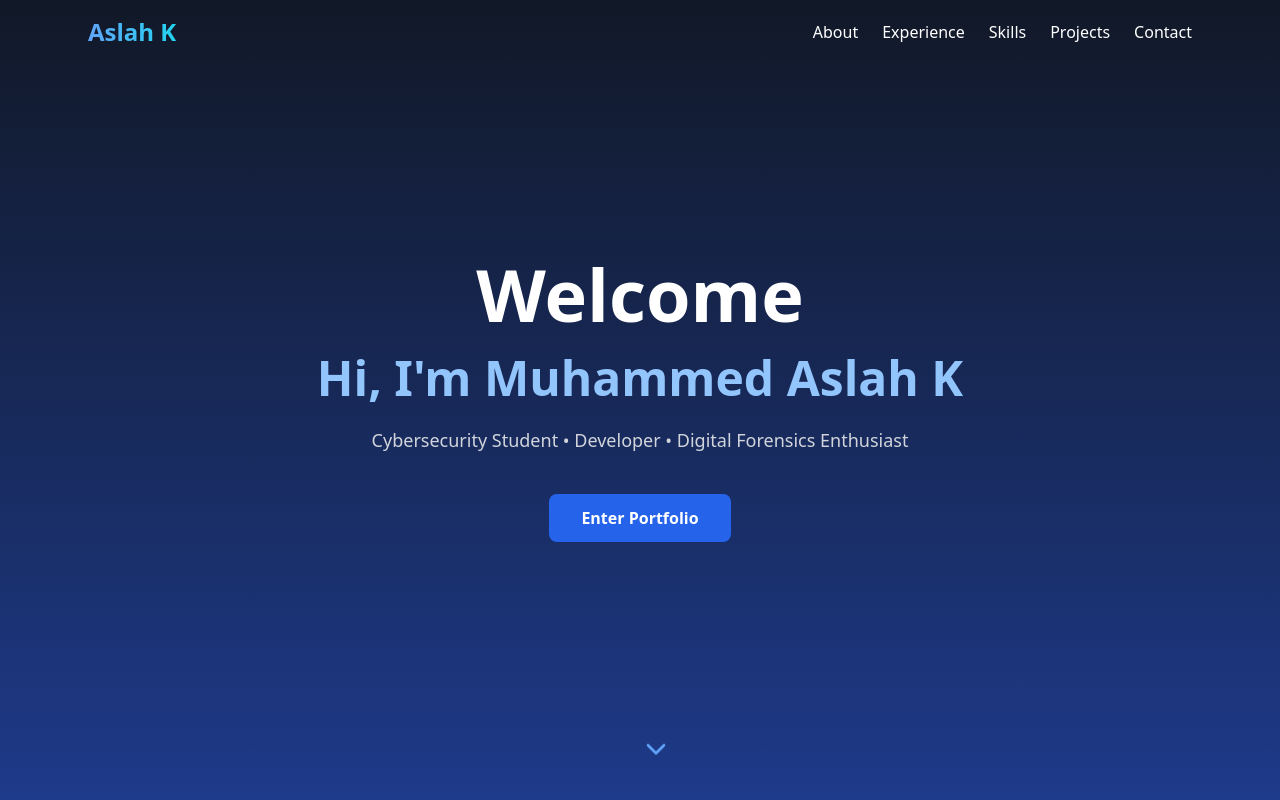
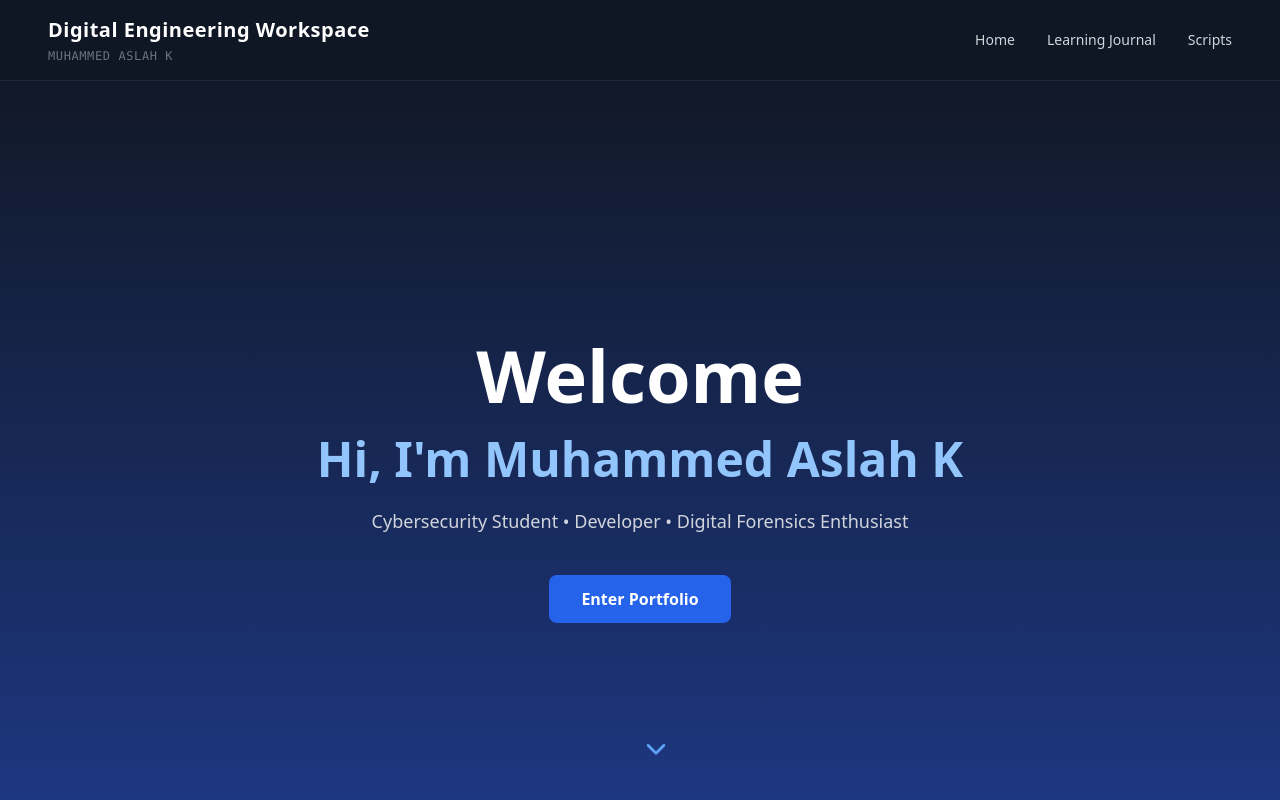
Before and after one commit to ASLAH-K/portfolio, a React (Vite) app: page / in a window 1280 px wide. Shown: the top 800 px of the page. Built offline with nearby package versions, Linux system fonts and the light colour scheme; the HTML template or start-up script is replaced by a standard one.

Commit message:
feat: implement global layout and routing navigation

```diff
--- a/content/scripts/Script-sample.mdx
+++ /dev/null
@@ -1,24 +0,0 @@
----
-title: "PMon - Personal Device Monitoring Tool"
-date: "2025-12-01"
-summary: "A lightweight host-based monitoring system simulating core SIEM functionality at a single-device level."
-tech_stack: ["Python", "Flask", "SQLite"]
-github_url: "https://github.com/ASLAH-K"
-tags: ["endpoint-security", "python", "monitoring"]
-related_journals: []
----
-
-## Problem
-Standard SIEM solutions are too heavy and resource-intensive for monitoring a single personal device. I wanted a lightweight way to detect suspicious endpoint activity locally.
-
-## Solution
-I built PMon, a host-based monitoring system that collects authentication, process, and USB activity logs, applying rule-based detection logic to flag anomalies.
-
-### Features
-*   **Log Collection:** Aggregates core system events.
-*   **Detection Engine:** Flags suspicious behavior using predefined rules.
-*   **Flask Dashboard:** Local UI for alert visibility and acknowledgment.
-*   **Tamper-Evident Storage:** SQLite storage with hashed log integrity to prevent modification.
-
-## Lessons Learned
-Building PMon significantly strengthened my understanding of detection logic, the reality of alert noise, and the specific attack surface of local endpoints.
--- /dev/null
+++ b/content/scripts/ioc-extractor.mdx
@@ -0,0 +1 @@
+SAMPLE DOC not yet , will rewrite once i write my first script.
--- a/src/App.jsx
+++ b/src/App.jsx
@@ -1,5 +1,6 @@
 import React from 'react';
 import { BrowserRouter as Router, Routes, Route } from 'react-router-dom';
+import Layout from './components/layout/Layout';
 import Home from './pages/Home';
 import Journal from './pages/Journal';
 import JournalEntry from './pages/JournalEntry';
@@ -9,6 +10,7 @@ import ScriptEntry from './pages/ScriptEntry';
 function App() {
   return (
     <Router>
+      <Layout>
         <Routes>
           <Route path="/" element={<Home />} />
           <Route path="/journal" element={<Journal />} />
@@ -16,6 +18,7 @@ function App() {
           <Route path="/scripts" element={<Scripts />} />
           <Route path="/scripts/:slug" element={<ScriptEntry />} />
         </Routes>
+      </Layout>
     </Router>
   );
 }
--- a/src/Portfolio.jsx
+++ b/src/Portfolio.jsx
@@ -2,16 +2,6 @@ import React, { useState, useEffect } from 'react';
 import { Github, Linkedin, Mail, Phone, MapPin, ChevronDown, ExternalLink } from 'lucide-react';
 
 export default function Portfolio() {
-  const [scrolled, setScrolled] = useState(false);
-
-  useEffect(() => {
-    const handleScroll = () => {
-      setScrolled(window.scrollY > 50);
-    };
-    window.addEventListener('scroll', handleScroll);
-    return () => window.removeEventListener('scroll', handleScroll);
-  }, []);
-
   const skills = {
     technical: [
       'Incident Detection & Response',
@@ -84,21 +74,6 @@ export default function Portfolio() {
 
   return (
     <div className="min-h-screen bg-gradient-to-br from-gray-900 via-blue-900 to-gray-900 text-white">
-      {/* Navigation */}
-      <nav className={`fixed top-0 w-full z-50 transition-all duration-300 ${scrolled ? 'bg-gray-900/95 backdrop-blur-sm shadow-lg' : 'bg-transparent'}`}>
-        <div className="max-w-6xl mx-auto px-6 py-4 flex justify-between items-center">
-          <h1 className="text-2xl font-bold bg-gradient-to-r from-blue-400 to-cyan-400 bg-clip-text text-transparent">
-            Aslah K
-          </h1>
-          <div className="flex gap-6">
-            <a href="#about" className="hover:text-blue-400 transition">About</a>
-            <a href="#experience" className="hover:text-blue-400 transition">Experience</a>
-            <a href="#skills" className="hover:text-blue-400 transition">Skills</a>
-            <a href="#projects" className="hover:text-blue-400 transition">Projects</a>
-            <a href="#contact" className="hover:text-blue-400 transition">Contact</a>
-          </div>
-        </div>
-      </nav>
 
       {/* Hero Section */}
       <section id="hero" className="min-h-screen flex items-center justify-center px-6 pt-20">
@@ -321,12 +296,6 @@ export default function Portfolio() {
         </div>
       </section>
 
-      {/* Footer */}
-      <footer className="py-8 px-6 border-t border-gray-800">
-        <div className="max-w-6xl mx-auto text-center text-gray-400">
-          <p>© 2025 Muhammed Aslah K. All rights reserved.</p>
-        </div>
-      </footer>
     </div>
   );
 }
--- /dev/null
+++ b/src/components/layout/Layout.jsx
@@ -0,0 +1,41 @@
+import React from 'react';
+import { Link } from 'react-router-dom';
+
+export default function Layout({ children }) {
+  return (
+    <div className="min-h-screen flex flex-col">
+      {/* Global Navigation */}
+      <nav className="w-full bg-[#0f1624] border-b border-gray-800 py-4 px-6 md:px-12">
+        <div className="max-w-7xl mx-auto flex flex-col md:flex-row justify-between items-center gap-4">
+
+          {/* Identity Branding */}
+          <Link to="/" className="flex flex-col group text-center md:text-left">
+            <span className="text-xl font-bold text-white tracking-wide group-hover:text-blue-400 transition-colors">
+              Digital Engineering Workspace
+            </span>
+            <span className="text-xs font-mono text-gray-500 uppercase tracking-wider mt-1">
+              Muhammed Aslah K
+            </span>
+          </Link>
+
+          {/* Navigation Links */}
+          <div className="flex flex-wrap justify-center gap-6 md:gap-8 text-sm font-medium text-gray-300">
+            <Link to="/" className="hover:text-blue-400 transition-colors">Home</Link>
+            <Link to="/journal" className="hover:text-blue-400 transition-colors">Learning Journal</Link>
+            <Link to="/scripts" className="hover:text-blue-400 transition-colors">Scripts</Link>
+          </div>
+        </div>
+      </nav>
+
+      {/* Dynamic Page Content */}
+      <main className="flex-grow">
+        {children}
+      </main>
+
+      {/* Global Footer */}
+      <footer className="bg-[#0f1624] border-t border-gray-800 py-6 text-center text-gray-500 text-sm">
+        <p>© {new Date().getFullYear()} Muhammed Aslah K. Digital Engineering Workspace.</p>
+      </footer>
+    </div>
+  );
+}
```
Lines whose indentation alone changed are shown as unchanged.
